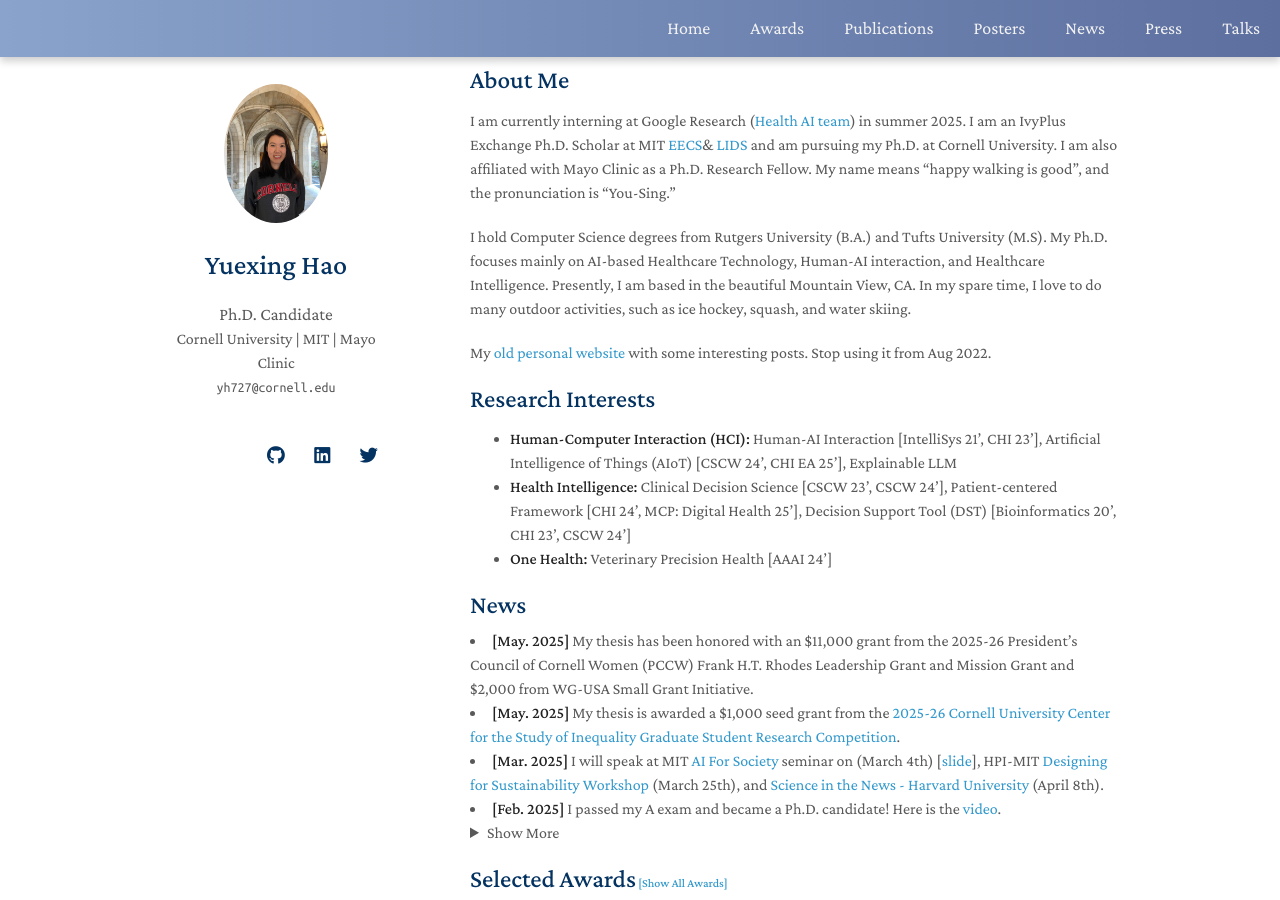
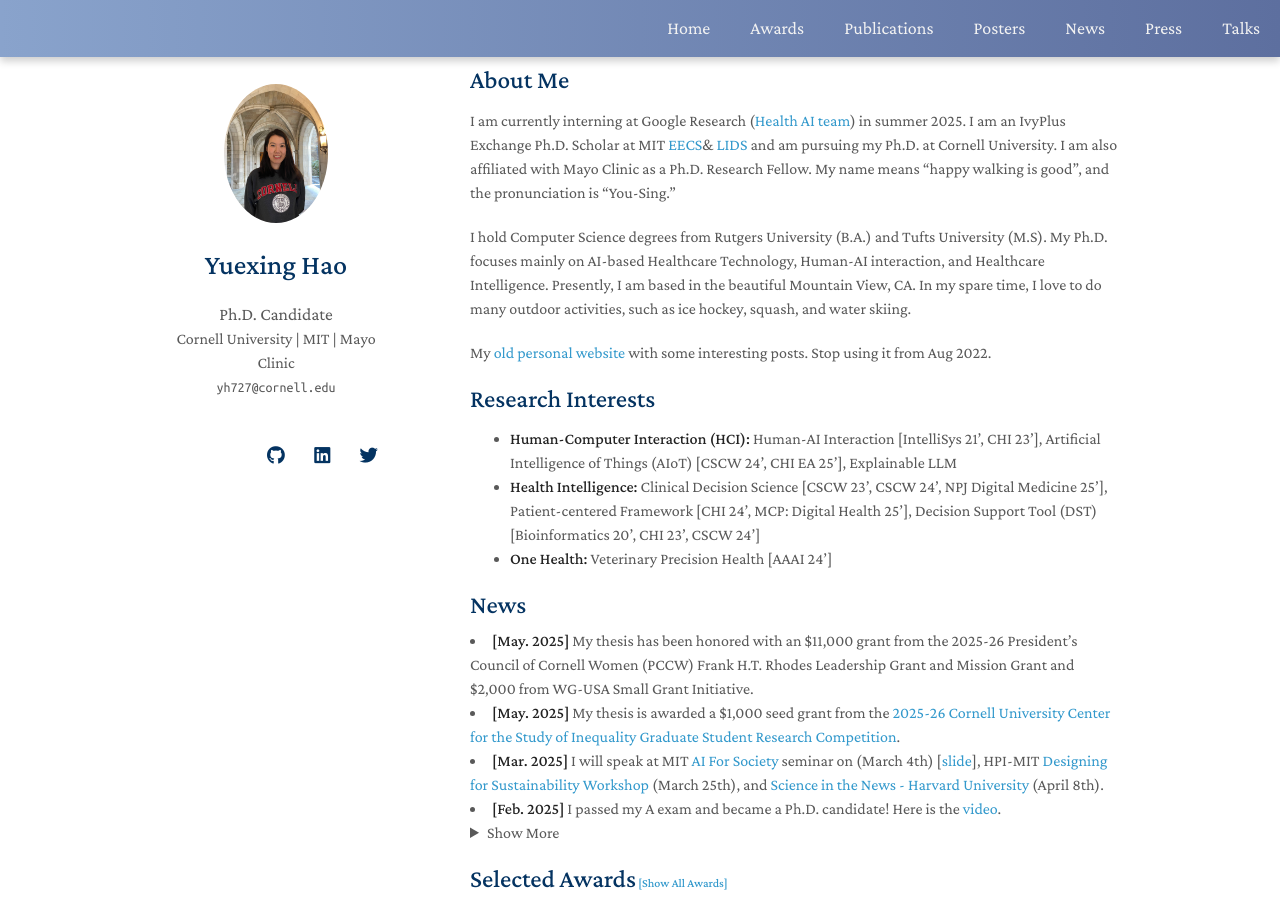
Before and after one commit to YuexingHao/Yuexing-Hao, a Jekyll site: the page built from index.md, in a window 1280 px wide and 900 px high. Built offline with Jekyll 4.4.1, drawn with Linux system fonts in a browser that asks for light colours; nearby versions of some CDN libraries; a style sheet for code colours, icons or effects is not loaded; our own code applies the rules of GitHub Pages for plain Markdown files.

Commit message:
Update index.md

```diff
--- a/index.md
+++ b/index.md
@@ -15,7 +15,7 @@
 ## Research Interests
 
 - **Human-Computer Interaction (HCI):** Human-AI Interaction [IntelliSys 21', CHI 23'], Artificial Intelligence of Things (AIoT) [CSCW 24', CHI EA 25'], Explainable LLM
-- **Health Intelligence:** Clinical Decision Science [CSCW 23', CSCW 24'], Patient-centered Framework [CHI 24', MCP: Digital Health 25'], Decision Support Tool (DST) [Bioinformatics 20', CHI 23', CSCW 24']
+- **Health Intelligence:** Clinical Decision Science [CSCW 23', CSCW 24', NPJ Digital Medicine 25'], Patient-centered Framework [CHI 24', MCP: Digital Health 25'], Decision Support Tool (DST) [Bioinformatics 20', CHI 23', CSCW 24']
 - **One Health:** Veterinary Precision Health [AAAI 24']
 
 {% include_relative _includes/news.md %}
```
